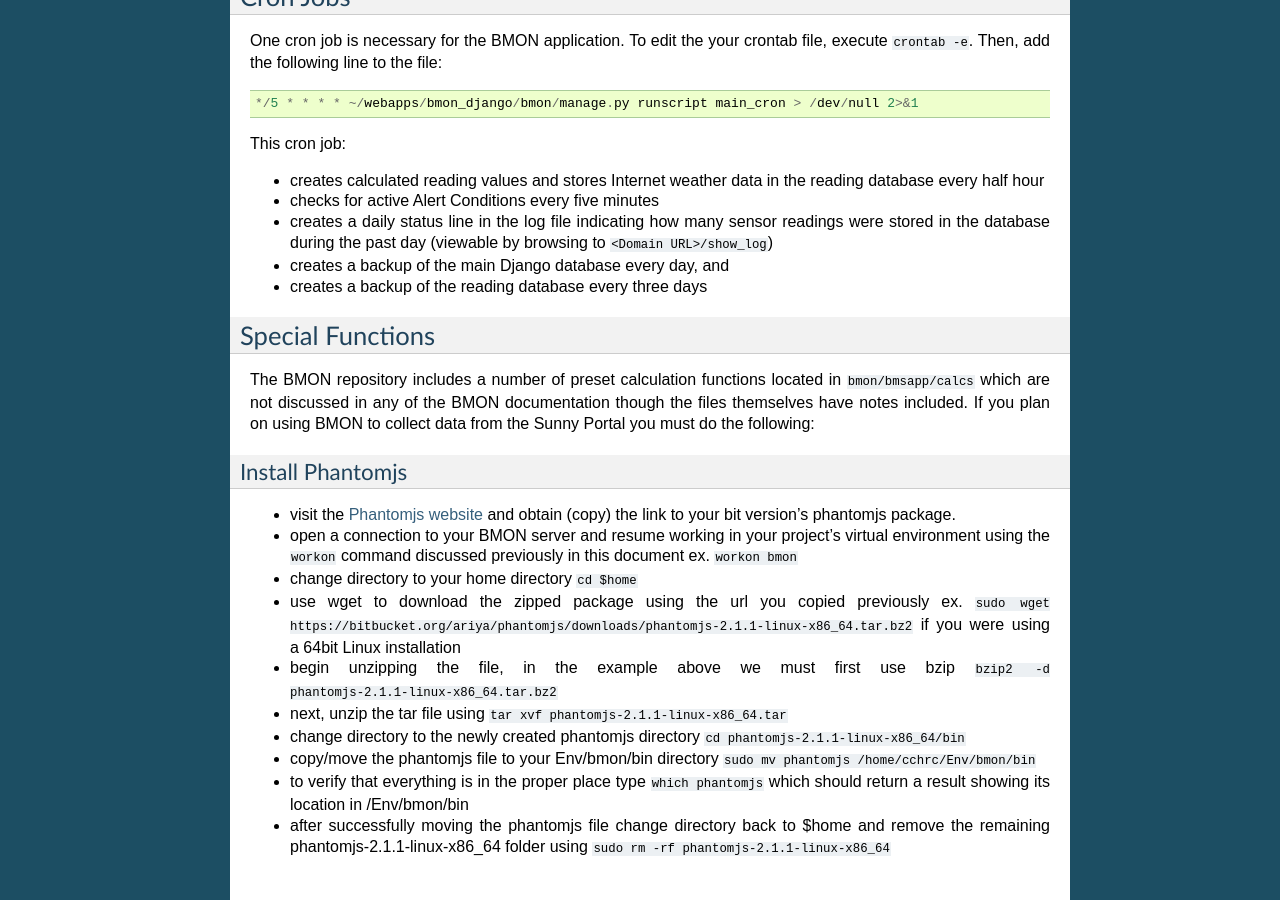
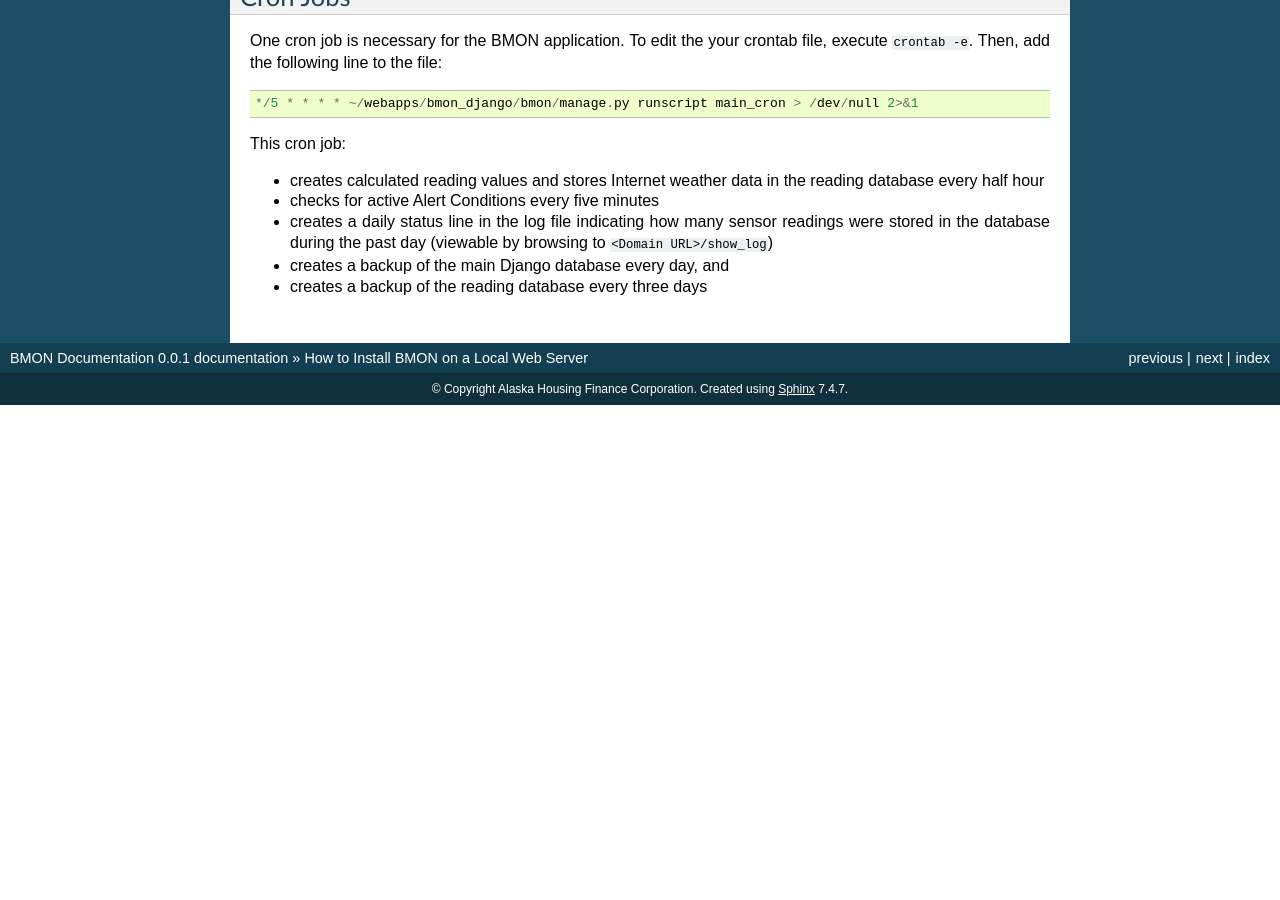
Before and after one commit to alanmitchell/bmon, a Sphinx documentation site: the page built from docs/source/how-to-install-BMON-locally.rst, in a window 1280 px wide and 900 px high, scrolled down 7032 px. Built offline with Sphinx 7.4.7, drawn with Linux system fonts in a browser that asks for light colours; after the commit the page ends 7437 px from its top, so only the background shows below that; some of the changed text lies outside the part shown.

Commit message:
rolling back the sunny notes
need to go in their own file since they have nothing to do with local
install per-se, only if you' re working locally AND using sunny portal
data

```diff
--- a/docs/source/how-to-install-BMON-locally.rst
+++ b/docs/source/how-to-install-BMON-locally.rst
@@ -375,25 +375,3 @@
 * creates a daily status line in the log file indicating how many sensor readings were stored in the database during the past day (viewable by browsing to ``<Domain URL>/show_log``)
 * creates a backup of the main Django database every day, and
 * creates a backup of the reading database every three days
-
-
-Special Functions
------------------
-
-The BMON repository includes a number of preset calculation functions located in ``bmon/bmsapp/calcs`` which are not discussed in any of the BMON documentation though the files themselves have notes included. If you plan on using BMON to collect data from the Sunny Portal you must do the following:
-
-Install Phantomjs
-~~~~~~~~~~~~~~~~~
-
-* visit the `Phantomjs website <http://phantomjs.org/download.html/>`_ and obtain (copy) the link to your bit version's phantomjs package.
-* open a connection to your BMON server and resume working in your project's virtual environment using the ``workon`` command discussed previously in this document ex. ``workon bmon``
-* change directory to your home directory ``cd $home``
-* use wget to download the zipped package using the url you copied previously
-  ex. ``sudo wget https://bitbucket.org/ariya/phantomjs/downloads/phantomjs-2.1.1-linux-x86_64.tar.bz2`` if you were using a 64bit Linux installation
-* begin unzipping the file, in the example above we must first use bzip
-  ``bzip2 -d phantomjs-2.1.1-linux-x86_64.tar.bz2``
-* next, unzip the tar file using ``tar xvf phantomjs-2.1.1-linux-x86_64.tar``
-* change directory to the newly created phantomjs directory ``cd phantomjs-2.1.1-linux-x86_64/bin``
-* copy/move the phantomjs file to your Env/bmon/bin directory ``sudo mv phantomjs /home/cchrc/Env/bmon/bin``
-* to verify that everything is in the proper place type ``which phantomjs`` which should return a result showing its location in /Env/bmon/bin
-* after successfully moving the phantomjs file change directory back to $home and remove the remaining phantomjs-2.1.1-linux-x86_64 folder using ``sudo rm -rf phantomjs-2.1.1-linux-x86_64``
```
